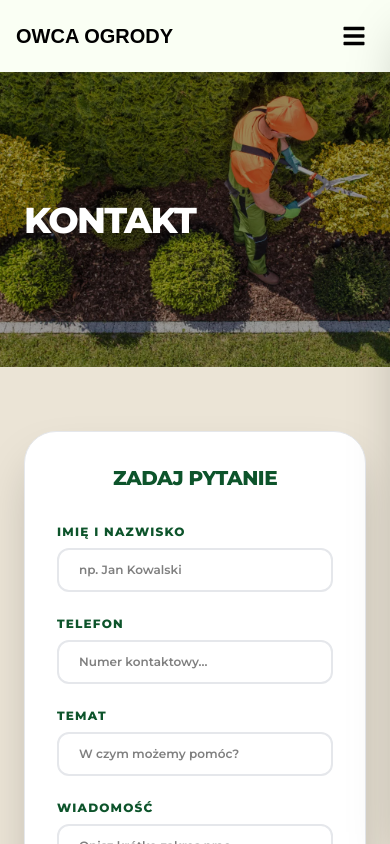
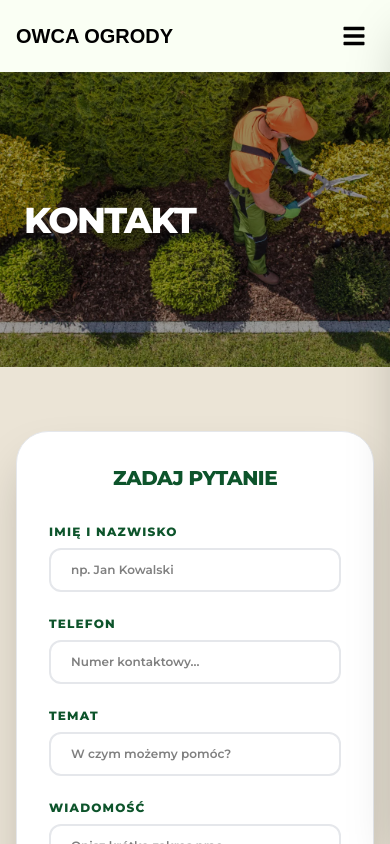
Before and after one commit to MstowskaSandra/gardener-website, a React (Vite) app: page /kontakt in a window 390 px wide. Shown: the top 844 px of the page. Built offline with nearby package versions, Linux system fonts and the light colour scheme; a web font is replaced by a local one.

Commit message:
ui(Contact): optimize layout and spacing for mobile displays

```diff
--- a/src/pages/Contact.jsx
+++ b/src/pages/Contact.jsx
@@ -41,7 +41,7 @@ const Contact = () => {
           </div>
         </div>
 
-        <div className="max-w-7xl md:mx-auto px-6 py-16 lg:py-24">
+        <div className="max-w-6xl md:mx-auto  px-4 lg:px-6 py-16 lg:py-24">
           <div className="grid lg:grid-cols-2 gap-16 xl:gap-24 items-start">
             <Reveal delay={0.1} className="order-2 lg:order-1">
               <div className="flex flex-col gap-6 text-green-900">
```
